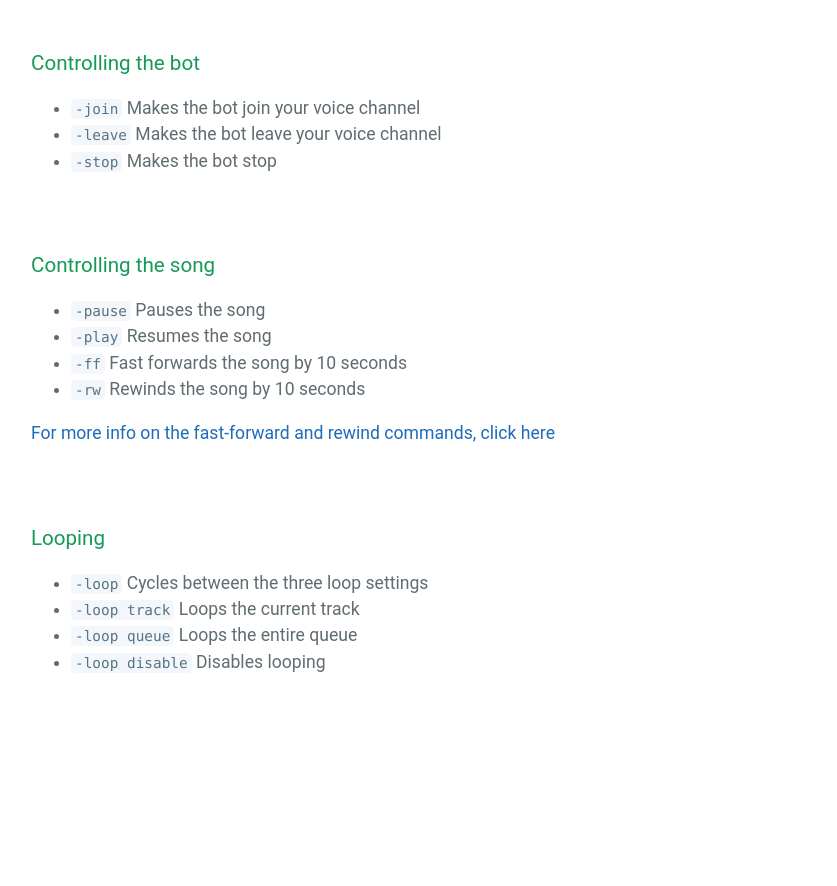
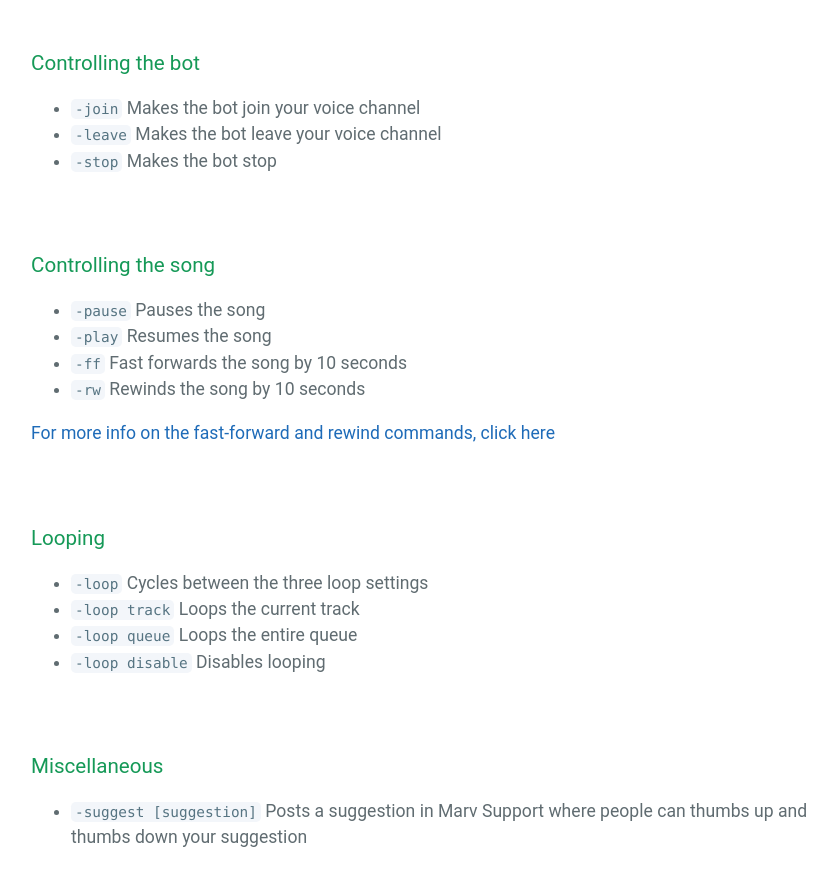
Before and after one commit to mymindishazel/marv-docs, a Jekyll site: the page built from commands.md, in a window 1280 px wide and 900 px high, scrolled down 1916 px. Shown: the top 886 px of the window, without its empty margins (193-1030 px from the left). Built offline with Jekyll 4.4.1, drawn with Linux system fonts in a browser that asks for light colours; our own code applies the rules of GitHub Pages for plain Markdown files; before the commit the page ends 2641 px from its top, so only the background shows below that.

Commit message:
Update commands.md

```diff
--- a/commands.md
+++ b/commands.md
@@ -88,3 +88,9 @@
 * `-loop track` Loops the current track
 * `-loop queue` Loops the entire queue
 * `-loop disable` Disables looping
+
+<br>
+
+### Miscellaneous
+
+* `-suggest [suggestion]` Posts a suggestion in Marv Support where people can thumbs up and thumbs down your suggestion
```
